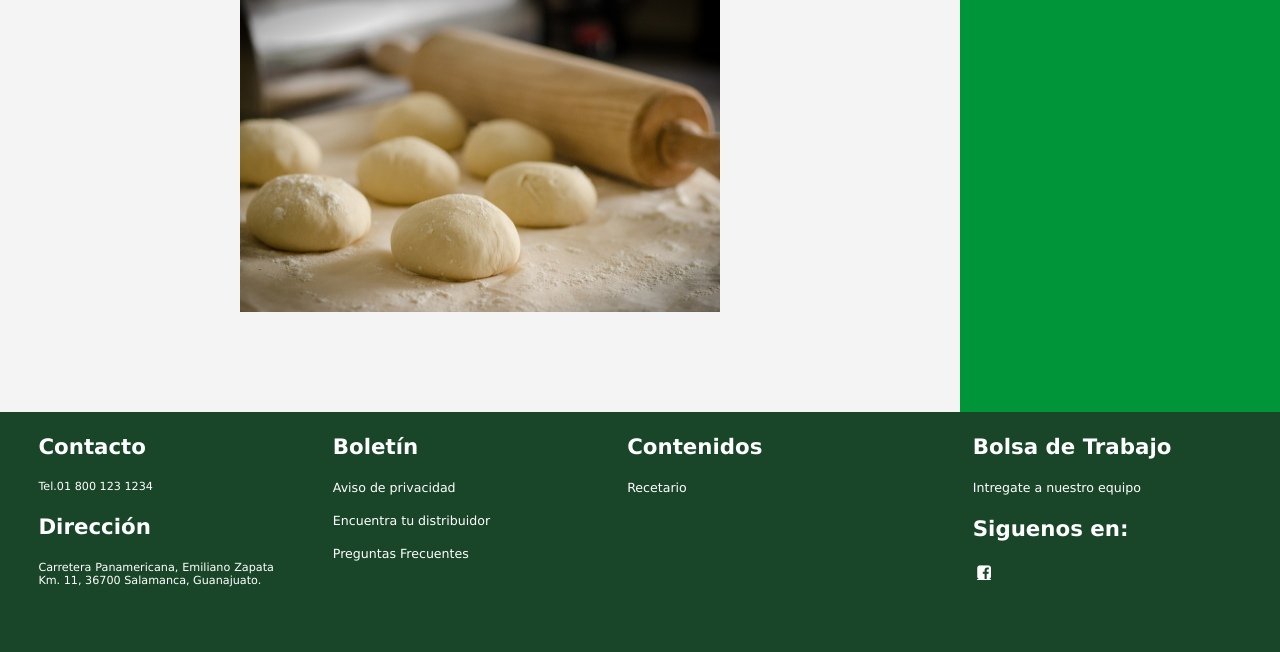
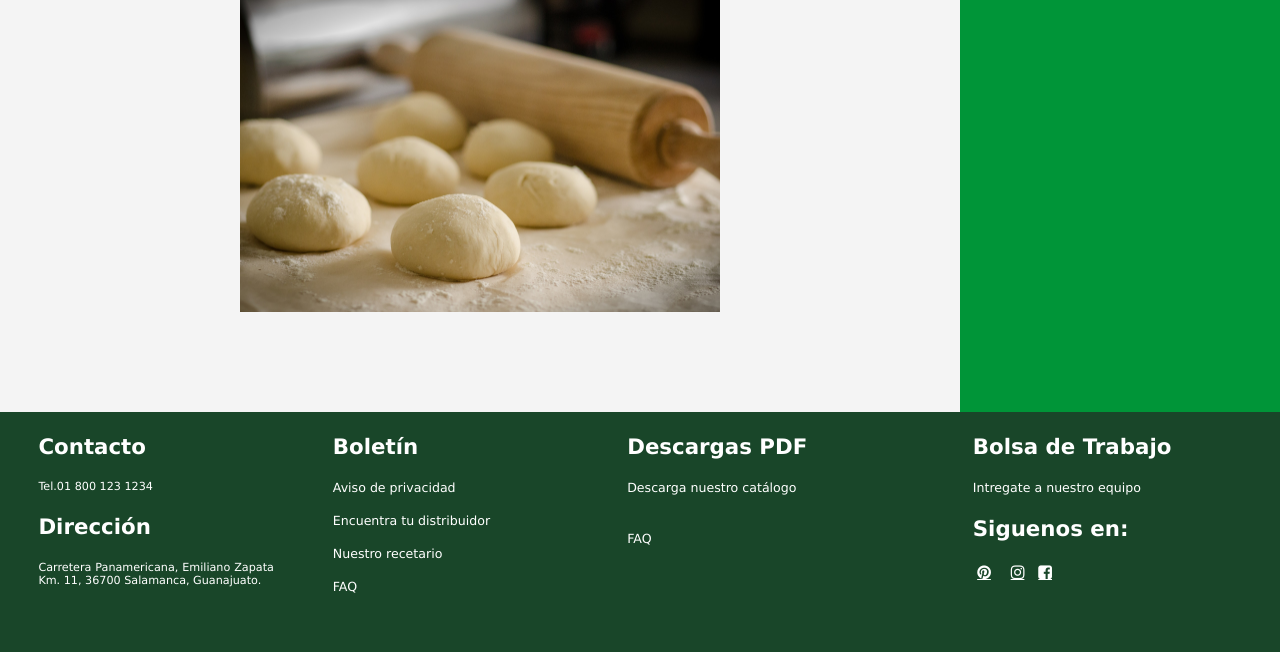
Before and after one commit to GabsCrisNav/Pirineos_Sketch_Website, a PHP site: page /Productos.php in a window 1280 px wide. Shown: the part 2826-3478 px from the top of the page. Run offline with PHP 8.4, Linux system fonts and the light colour scheme; data that the repository does not hold is empty.

Commit message:
Update Productos.php

```diff
--- a/Productos.php
+++ b/Productos.php
@@ -219,6 +219,7 @@
     </div>
 
   </div>
+
   <!--FOOTER-->
 	<div class="bloque_footer">
 		<div class="bloque_contacto">
@@ -229,22 +230,27 @@
 			</div>
 			<div class="bloque_boletin">
 				<h3 class="titulos_footer" >Boletín</h3>
-          <p><a href="#" class="texto_footer">Aviso de privacidad </a></p>
+				<p><a href="PDF/AVISO DE PRIVACIDAD.pdf" class="texto_footer">Aviso de privacidad </a></p>
 				<p><a href="Contacto.html" class="texto_footer">Encuentra tu distribuidor</a></p>
-          <p><a href="preguntas_frecuentes.html" class="texto_footer">Preguntas Frecuentes</a></p>
+				<p><a href="recetario_trial.html" class="texto_footer">Nuestro recetario</a></p>
+				<p><a href="preguntas_frecuentes.html" class="texto_footer">FAQ</a></p>
 			</div>
 			<div class="bloque_redes">
-          <h3 class="titulos_footer">Contenidos</h3>
-          <p><a href="recetario_trial.html" class="texto_footer">Recetario</a></p>
+				<h3 class="titulos_footer">Descargas PDF</h3>
+				<p><a href="PDF/catalogo_productos.pdf" class="texto_footer">Descarga nuestro catálogo</p>
+				<p><a href="PDF/" class="texto_footer">FAQ</a></p>
 			</div>
 			<div class="bloque_bolsa">
 				<h3 class="titulos_footer">Bolsa de Trabajo</h3>
 				<p><a href="Contacto.html"class="texto_footer">Intregate a nuestro equipo </a></p>
 				<h3 class="titulos_footer" align="right">Siguenos en:</h3>
 				<form action="#">
-              <a href="https://www.facebook.com/impulsopirineos/" target="_blank" class="fa fa-facebook-square"></a>
+						<a href="https://www.pinterest.com.mx/nutriendotuvida/_created/" target="_blank" class="fa fa-pinterest"></a>
+						<a href="https://www.instagram.com/lamoderna_mx/?hl=es" target="_blank" class="fa fa-instagram"></a>
+						<a href="https://www.facebook.com/pastaslamoderna" target="_blank" class="fa fa-facebook-square"></a>
 				</form>
 			</div>
 		</div>
+
 </body>
 </html>
```
Lines whose indentation alone changed are shown as unchanged.
